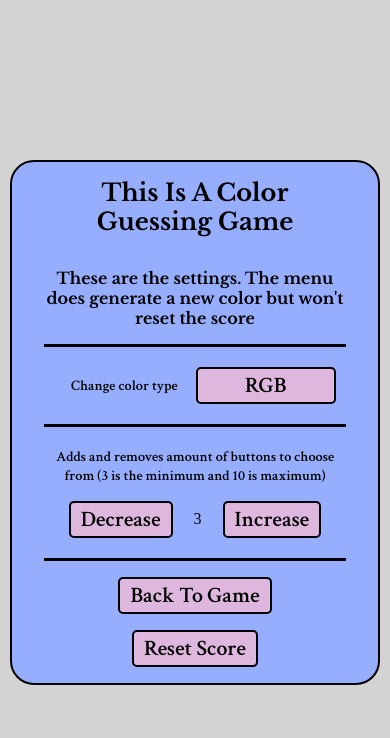
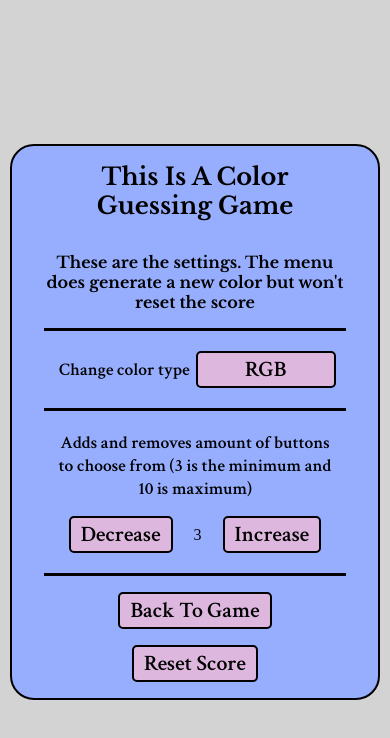
Before and after one commit to BernardusPH/color-Guess-Game, a React (Vite) app: page / in a window 390 px wide. Shown: the top 738 px of the page. Built offline with nearby package versions, Linux system fonts and the light colour scheme.

Commit message:
font size

```diff
--- a/src/components/gameMenu/Menu.css
+++ b/src/components/gameMenu/Menu.css
@@ -22,7 +22,7 @@
     min-width:140px;
 }
 .menu  p {
-  font-size: clamp(0.9rem, 3.5vw, 1.5rem);
+  font-size: clamp(1.1rem, 3.5vw, 1.5rem);
 }
 
 .difficulty-button-container {
```
